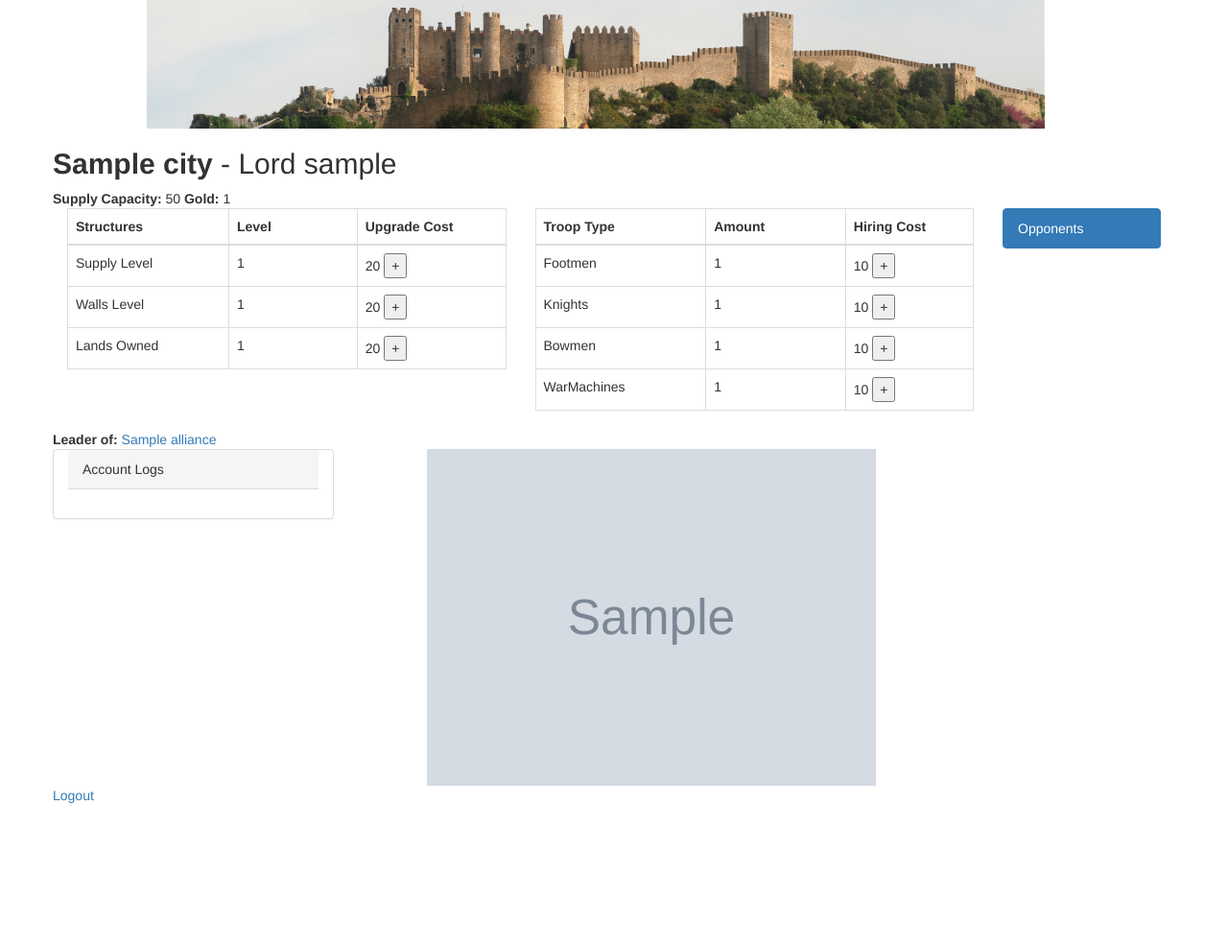
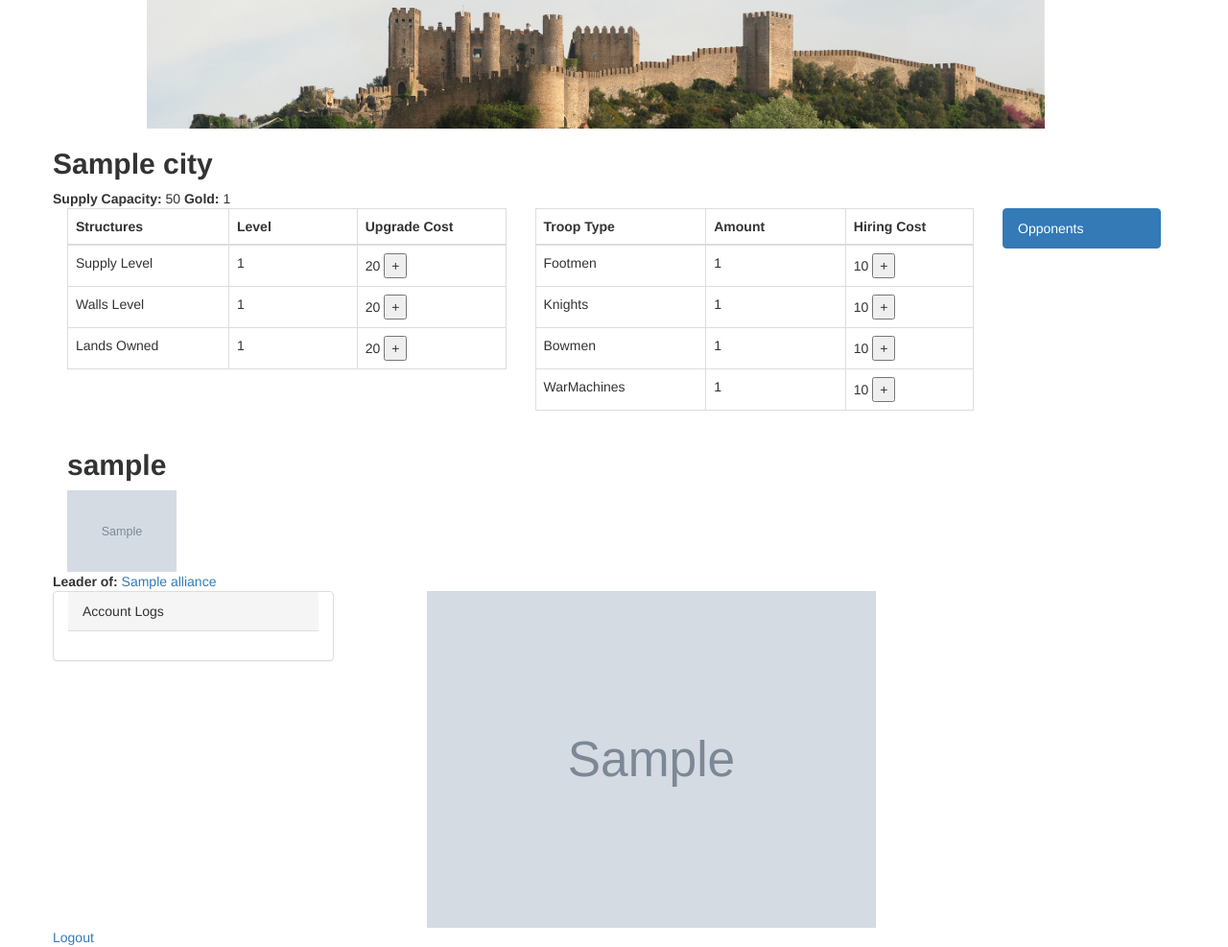
Before and after one commit to kryptonmlt/itech2016, a Django app: page /game/ in a window 1280 px wide. Shown: the whole page at 96% size. Before the commit the page ends 837 px from the top, so only its background shows below. Run offline with Django 3.2, Linux system fonts and the light colour scheme; a user stored in the database is signed in; tables that the repository leaves empty hold one stand-in row (values such as "Sample post"); grey boxes marked "Sample" are stand-in pictures; data that the repository does not hold is empty; some libraries are stand-ins or nearby versions.

Commit message:
no message

```diff
--- a/templates/game/game.html
+++ b/templates/game/game.html
@@ -108,7 +108,7 @@
     </div>
 
     <div class="row">
-        <h2><strong>{{city.name}}</strong> - Lord {{acc.user.username}}</h2>
+        <h2><strong>{{city.name}}</strong></h2>
     </div>
 
     <div class="row">
@@ -215,6 +215,11 @@
         <strong>Insufficient supplies!</strong>
     </div>
 
+    <div>
+		<h2><strong>{{acc.user}}</strong></h2>
+    	<img src="media/{{acc.picture}}" width=10% class= col-md-offset-0 />
+	<div>
+
     <div class="row">
         {% if acc.alliance %}
             {% if acc.alliance_owner %}
```
Also changed, not shown: game/views.py (line endings or trailing spaces), media/portraits/8121315940_198eacfc2d.jpg (added), media/portraits/Edwin_Portrait_BG2.png (added), media/portraits/Edwin_Portrait_BG2_EppXTEL.png (added), media/portraits/HaerDalis_Portrait_BG2.png (added), media/portraits/M_BG206M_zpsf9486126.png (added).
